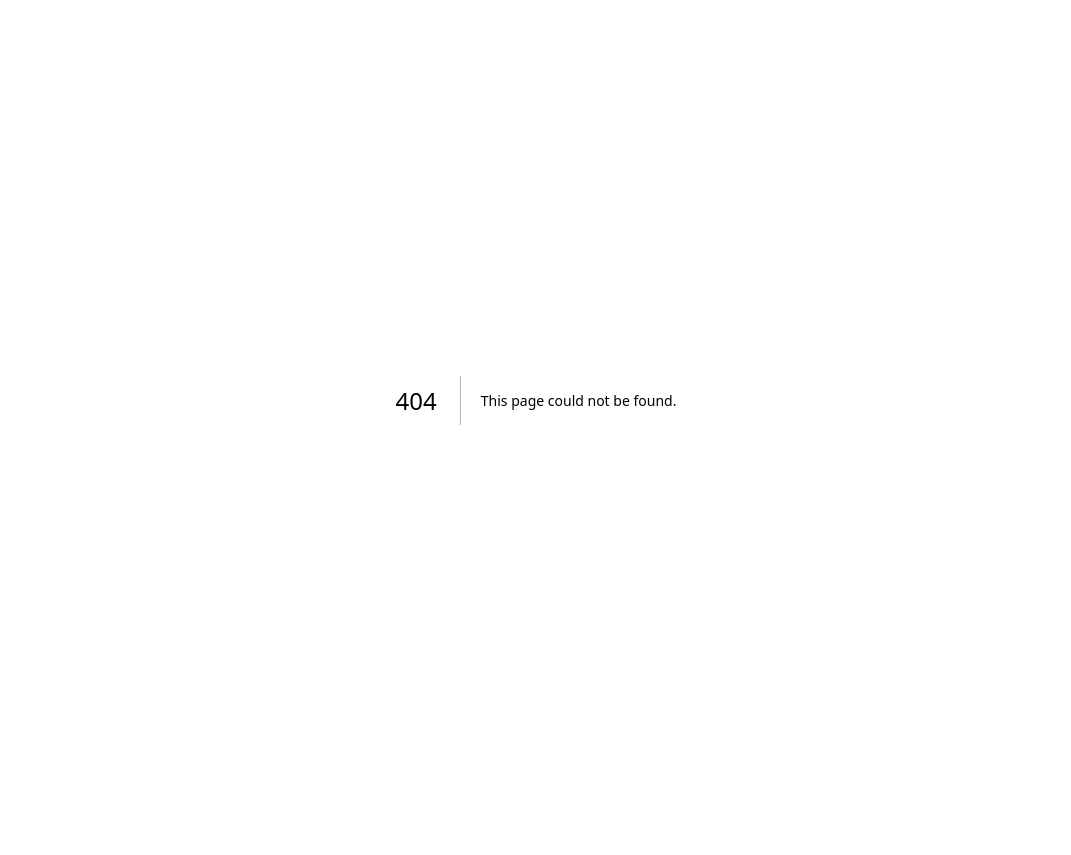
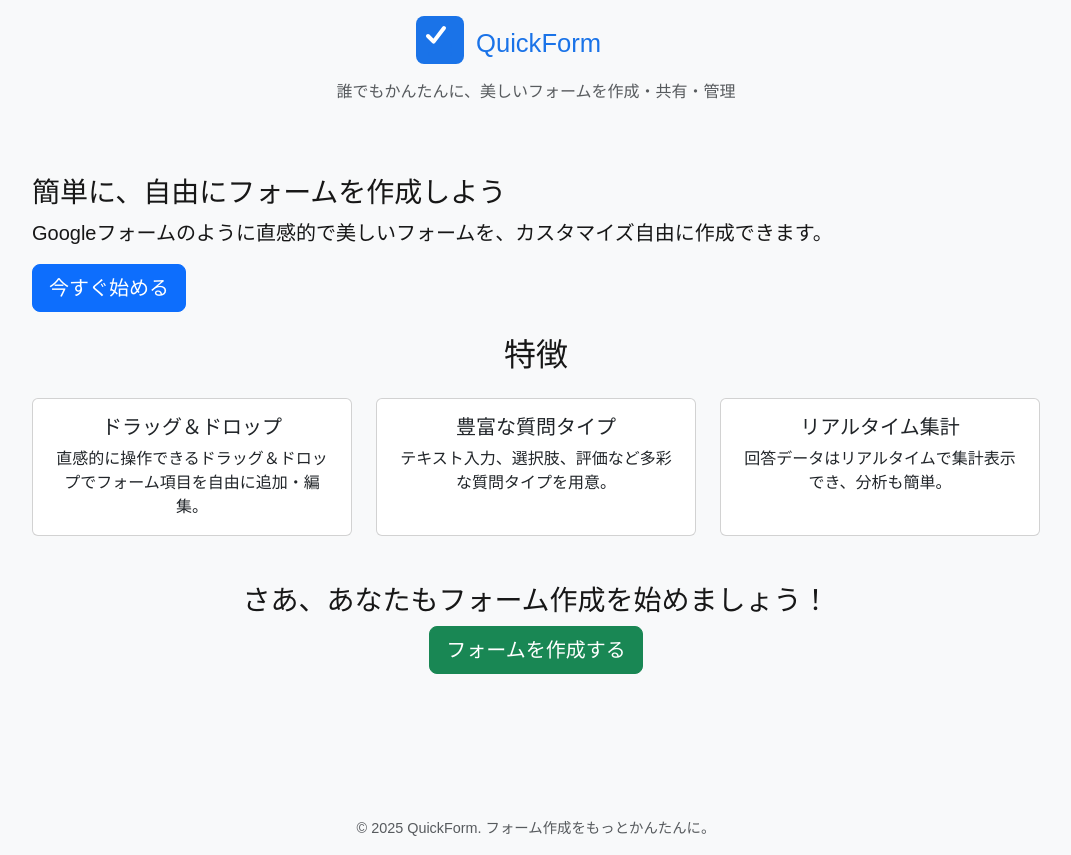
Before and after one commit to k-obata-3/quick-form-app, a Next.js app: page /overview in a window 1280 px wide. Before the commit this address had no page. Shown: the whole page, without its empty margins (104-1175 px from the left). Before the commit the page ends 800 px from the top, so only its background shows below. Built offline with nearby package versions, Linux system fonts and the light colour scheme.

Commit message:
overviewページ修正

```diff
--- a/next.config.ts
+++ b/next.config.ts
@@ -7,7 +7,7 @@ const nextConfig: NextConfig = {
         // リクエストのパスパターン
         source: "/",
         // リダイレクト先
-        destination: "/login",
+        destination: "/overview",
         // true : リダイレクトをキャッシュする（ステータスコード:308）
         // false: リダイレクトをキャッシュしない（ステータスコード:307）
         permanent: false,
--- a/src/app/(auth)/layout.tsx
+++ b/src/app/(auth)/layout.tsx
@@ -7,7 +7,7 @@ export default function AuthLayout({
 }>) {
   return (
     <>
-      <Container className="d-flex flex-column align-items-center justify-content-center" style={{ maxWidth: 720 }}>
+      <Container className="d-flex flex-column align-items-center justify-content-center" style={{ maxWidth: 1080 }}>
         <img src="/logo.svg" alt="Company Logo" style={{ height: '80px' }} />
         <p className="text-muted mb-4">誰でもかんたんに、美しいフォームを作成・共有・管理</p>
 
--- a/src/app/(auth)/login/page.tsx
+++ b/src/app/(auth)/login/page.tsx
@@ -45,7 +45,7 @@ export default function LoginPage() {
 
   return (
     <>
-      <Container className="d-flex flex-column align-items-center justify-content-center" style={{ maxWidth: 720 }}>
+      <Container className="d-flex flex-column align-items-center justify-content-center" style={{ maxWidth: 1080 }}>
         <Card className="w-100 shadow-sm p-4 text-center bg-white">
           <Form onSubmit={handleLogin} className="text-start mt-4">
             {error && <Alert variant="danger">{error}</Alert>}
--- a/src/app/(auth)/overview/_page.tsx
+++ b/src/app/(auth)/overview/page.tsx
@@ -6,15 +6,11 @@ export default function overViewPage() {
     <>
       <Container>
         {/* ヒーローセクション */}
-        <Row className="align-items-center my-5">
+        <Row className="align-items-center mb-4">
           <Col md={12}>
-            <h1>簡単に、自由にフォームを作成しよう</h1>
-            <p className="lead">
-              Googleフォームのように直感的で美しいフォームを、カスタマイズ自由に作成できます。
-            </p>
-            <Button href="#start" variant="primary" size="lg">
-              今すぐ始める
-            </Button>
+            <h3>簡単に、自由にフォームを作成しよう</h3>
+            <p className="lead">Googleフォームのように直感的で美しいフォームを、カスタマイズ自由に作成できます。</p>
+            <Button href="#start" variant="primary" size="lg">今すぐ始める</Button>
           </Col>
           <Col md={6}>
 
@@ -28,9 +24,7 @@ export default function overViewPage() {
             <Card className="h-100 text-center">
               <CardBody>
                 <CardTitle>ドラッグ＆ドロップ</CardTitle>
-                <CardText>
-                  直感的に操作できるドラッグ＆ドロップでフォーム項目を自由に追加・編集。
-                </CardText>
+                <CardText>直感的に操作できるドラッグ＆ドロップでフォーム項目を自由に追加・編集。</CardText>
               </CardBody>
             </Card>
           </Col>
@@ -38,9 +32,7 @@ export default function overViewPage() {
             <Card className="h-100 text-center">
               <CardBody>
                 <CardTitle>豊富な質問タイプ</CardTitle>
-                <CardText>
-                  テキスト入力、選択肢、評価など多彩な質問タイプを用意。
-                </CardText>
+                <CardText>テキスト入力、選択肢、評価など多彩な質問タイプを用意。</CardText>
               </CardBody>
             </Card>
           </Col>
@@ -48,9 +40,7 @@ export default function overViewPage() {
             <Card className="h-100 text-center">
               <CardBody>
                 <CardTitle>リアルタイム集計</CardTitle>
-                <CardText>
-                  回答データはリアルタイムで集計・グラフ表示でき、分析も簡単。
-                </CardText>
+                <CardText>回答データはリアルタイムで集計表示でき、分析も簡単。</CardText>
               </CardBody>
             </Card>
           </Col>
@@ -58,10 +48,8 @@ export default function overViewPage() {
 
         {/* スタートセクション */}
         <div id="start" className="text-center mb-5">
-          <h2>さあ、あなたもフォーム作成を始めましょう！</h2>
-          <Button href="/create" variant="success" size="lg">
-            フォームを作成する
-          </Button>
+          <h3>さあ、あなたもフォーム作成を始めましょう！</h3>
+          <Button href="/login" variant="success" size="lg">フォームを作成する</Button>
         </div>
       </Container>
     </>
--- a/src/app/(authenticated)/layout.tsx
+++ b/src/app/(authenticated)/layout.tsx
@@ -32,7 +32,7 @@ export default function AuthenticatedLayout({
       <>
         <Navbar bg="dark" data-bs-theme="dark">
           <Container>
-            <NavbarBrand href="/">QuickForm</NavbarBrand>
+            <NavbarBrand>QuickForm</NavbarBrand>
             <Nav className="ms-auto">
               {/* <NavLink href="/dashboard">ダッシュボード</NavLink> */}
               {/* <NavLink href="#home">Home</NavLink> */}
```
Also changed, not shown: src/app/(authenticated)/formSaved/page.tsx (deleted, +0 -45 lines).
